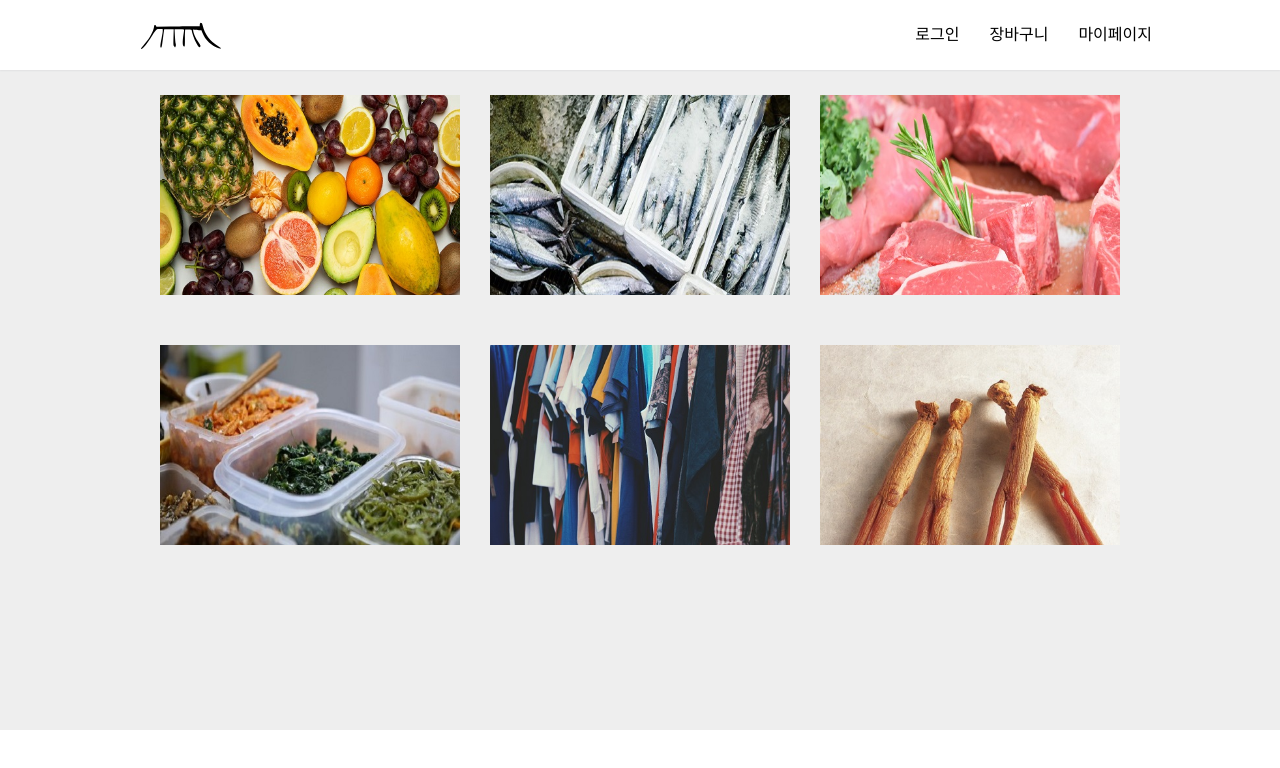
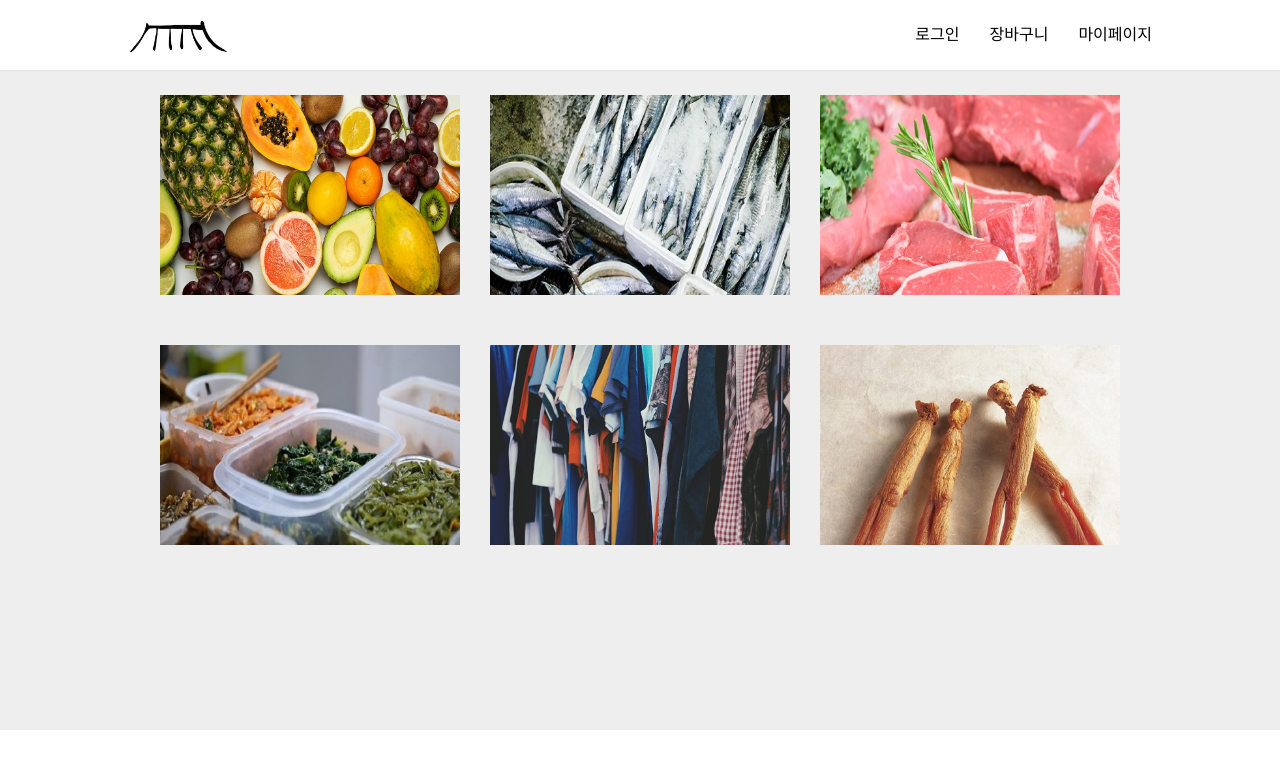
Before and after one commit to hasunghwa/chocopie_v2.0, a React (Vite) app in the folder client/: page / in a window 1280 px wide. Shown: the top 768 px of the page. Built offline with nearby package versions, Linux system fonts and the light colour scheme.

Commit message:
Fix : 창크기 줄였을 때 width 줄어드는 오류 해결
fixed로 인한 오류로서 width를 따로 주지 않고 left와 right로 해결

```diff
--- a/client/src/components/Layout/Header/style.ts
+++ b/client/src/components/Layout/Header/style.ts
@@ -1,14 +1,12 @@
 import styled from 'styled-components';
 import color from '@styles/Colors';
-import logo from '/logo.svg';
+import logo from '/img/logo.png';
 
 const HeaderWarapper = styled.header`
   z-index: 100;
   position: fixed;
-  display: flex;
-  justify-content: space-between;
-  align-items: center;
-  width: 100%;
+  left: 0;
+  right: 0;
   height: 70px;
   background-color: ${color.White};
   box-shadow: 0 1.4px 1.3px 0 rgba(62, 73, 89, 0.07);
@@ -18,7 +16,7 @@ const Container = styled.div`
   display: flex;
   justify-content: space-between;
   align-items: center;
-  width: 80%;
+  width: 1024px;
   height: 100%;
   margin: 0 auto;
 `;
```
